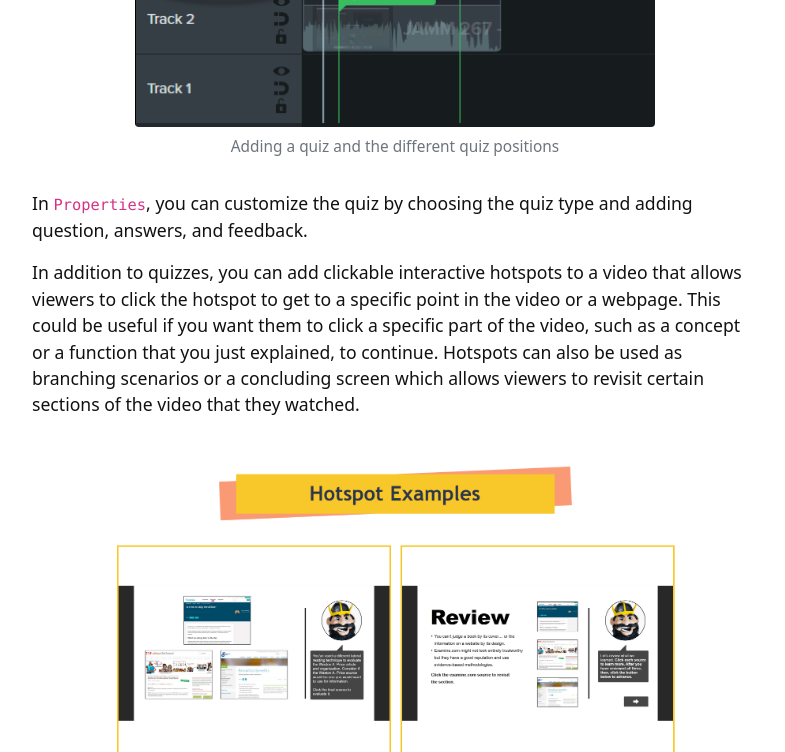
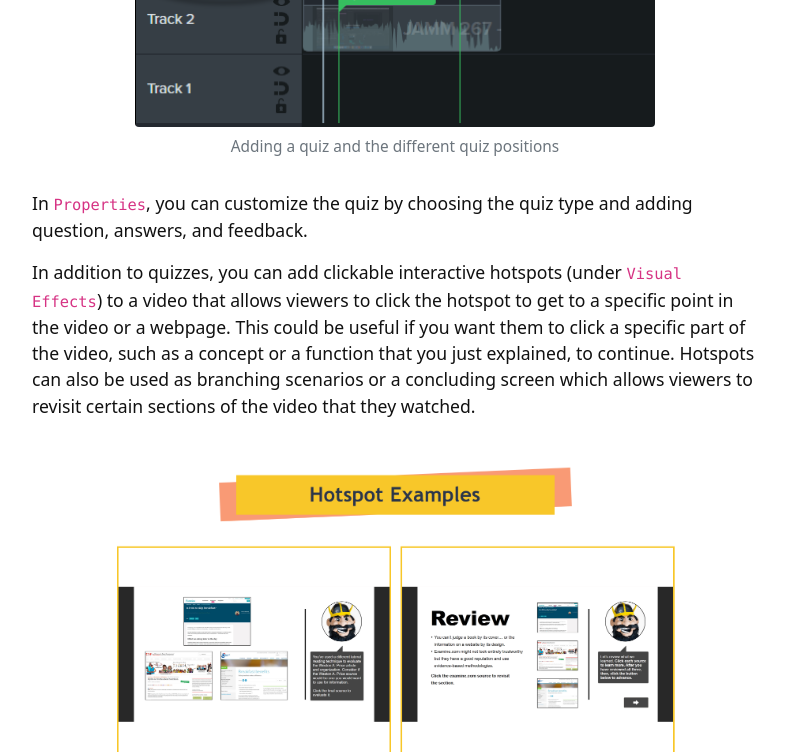
Before and after one commit to hanwendong1/camtasia, a Jekyll site: the page built from content/2-instructional.md, in a window 1280 px wide and 900 px high, scrolled down 3456 px, cut to the strip 0-752 px from the top of the window. Shown: the whole strip, without its empty margins (245-1030 px from the left). Built offline with Jekyll 4.4.1, drawn with Linux system fonts in a browser that asks for light colours.

Commit message:
Update 2-instructional.md

```diff
--- a/content/2-instructional.md
+++ b/content/2-instructional.md
@@ -51,6 +51,6 @@ You can add quizzes and hotspots to a Camtasia video. To add a quiz to the timel
 
 In `Properties`, you can customize the quiz by choosing the quiz type and adding question, answers, and feedback.
 
-In addition to quizzes, you can add clickable interactive hotspots to a video that allows viewers to click the hotspot to get to a specific point in the video or a webpage. This could be useful if you want them to click a specific part of the video, such as a concept or a function that you just explained, to continue. Hotspots can also be used as branching scenarios or a concluding screen which allows viewers to revisit certain sections of the video that they watched.
+In addition to quizzes, you can add clickable interactive hotspots (under `Visual Effects`) to a video that allows viewers to click the hotspot to get to a specific point in the video or a webpage. This could be useful if you want them to click a specific part of the video, such as a concept or a function that you just explained, to continue. Hotspots can also be used as branching scenarios or a concluding screen which allows viewers to revisit certain sections of the video that they watched.
 
 {% include figure.html img="HotspotExamples.png" alt="Examples of a branching and a concluding screen with hotspots" caption="Examples of a branching and a concluding screen with hotspots" width="90%" %}
```
